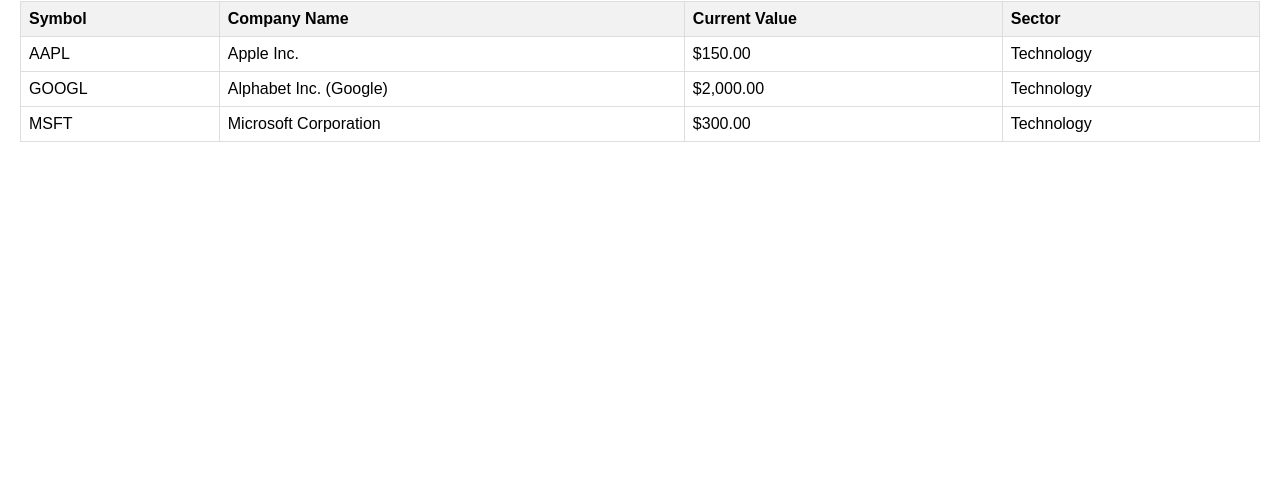
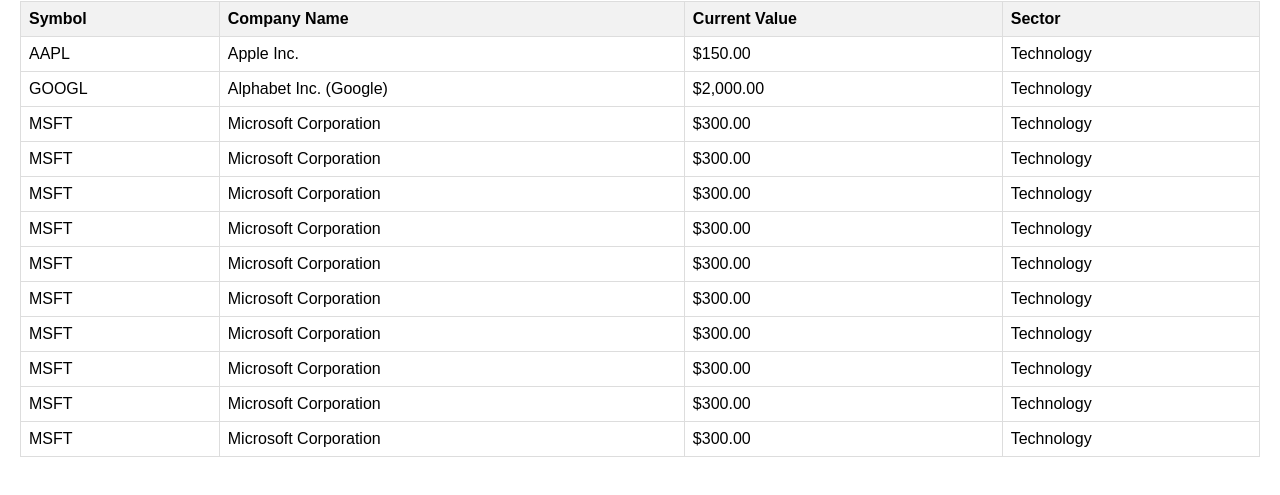
Before and after one commit to michaeltao07/ConvergentFintech, a plain HTML site: page html/database.html in a window 1280 px wide. Shown: the part 79-574 px from the top of the page. Drawn offline with Linux system fonts and the light colour scheme.

Commit message:
Update database.html
more

```diff
--- a/html/database.html
+++ b/html/database.html
@@ -54,6 +54,60 @@
                 <td>$300.00</td>
                 <td>Technology</td>
             </tr>
+            <tr>
+                <td>MSFT</td>
+                <td>Microsoft Corporation</td>
+                <td>$300.00</td>
+                <td>Technology</td>
+            </tr>
+            <tr>
+                <td>MSFT</td>
+                <td>Microsoft Corporation</td>
+                <td>$300.00</td>
+                <td>Technology</td>
+            </tr>
+            <tr>
+                <td>MSFT</td>
+                <td>Microsoft Corporation</td>
+                <td>$300.00</td>
+                <td>Technology</td>
+            </tr>
+            <tr>
+                <td>MSFT</td>
+                <td>Microsoft Corporation</td>
+                <td>$300.00</td>
+                <td>Technology</td>
+            </tr>
+            <tr>
+                <td>MSFT</td>
+                <td>Microsoft Corporation</td>
+                <td>$300.00</td>
+                <td>Technology</td>
+            </tr>
+            <tr>
+                <td>MSFT</td>
+                <td>Microsoft Corporation</td>
+                <td>$300.00</td>
+                <td>Technology</td>
+            </tr>
+            <tr>
+                <td>MSFT</td>
+                <td>Microsoft Corporation</td>
+                <td>$300.00</td>
+                <td>Technology</td>
+            </tr>
+            <tr>
+                <td>MSFT</td>
+                <td>Microsoft Corporation</td>
+                <td>$300.00</td>
+                <td>Technology</td>
+            </tr>
+            <tr>
+                <td>MSFT</td>
+                <td>Microsoft Corporation</td>
+                <td>$300.00</td>
+                <td>Technology</td>
+            </tr>
             <!-- Add more rows for other stocks -->
         </tbody>
     </table>
```
